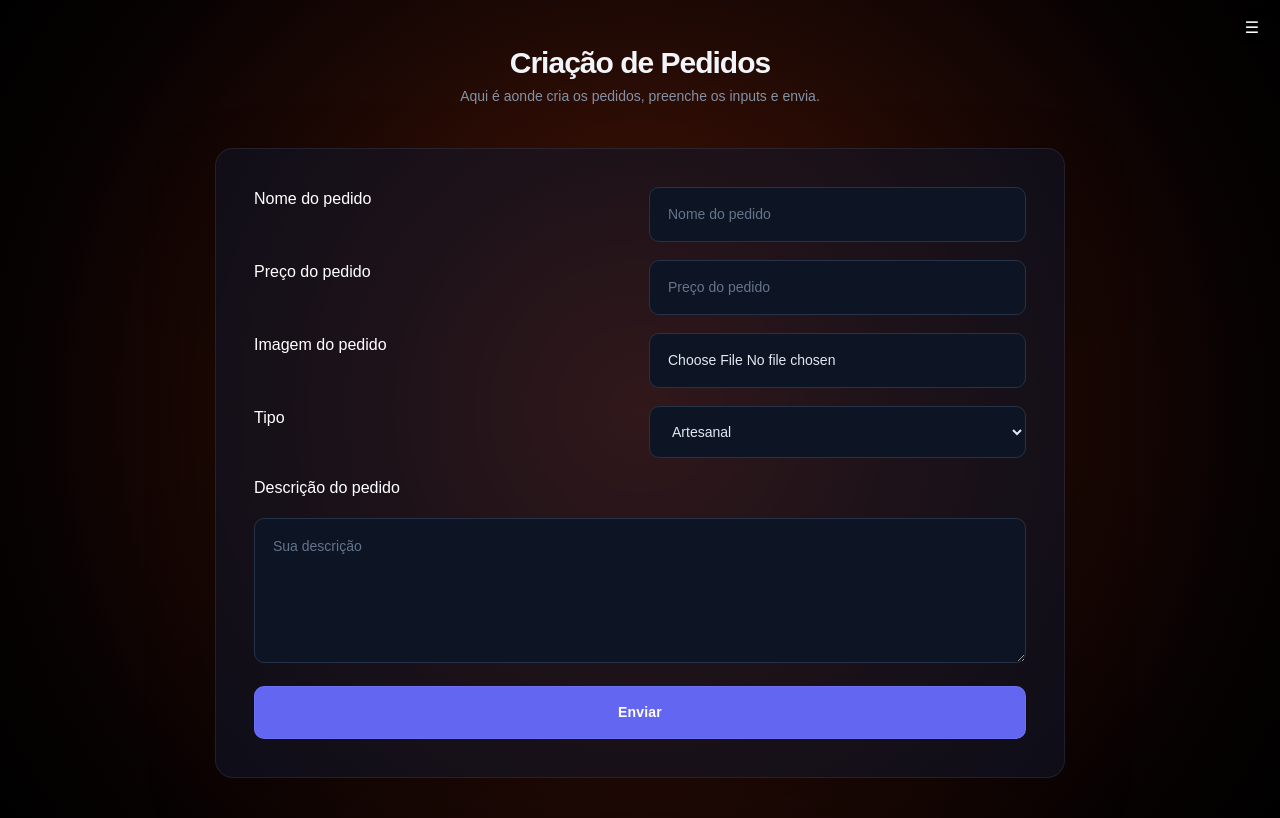
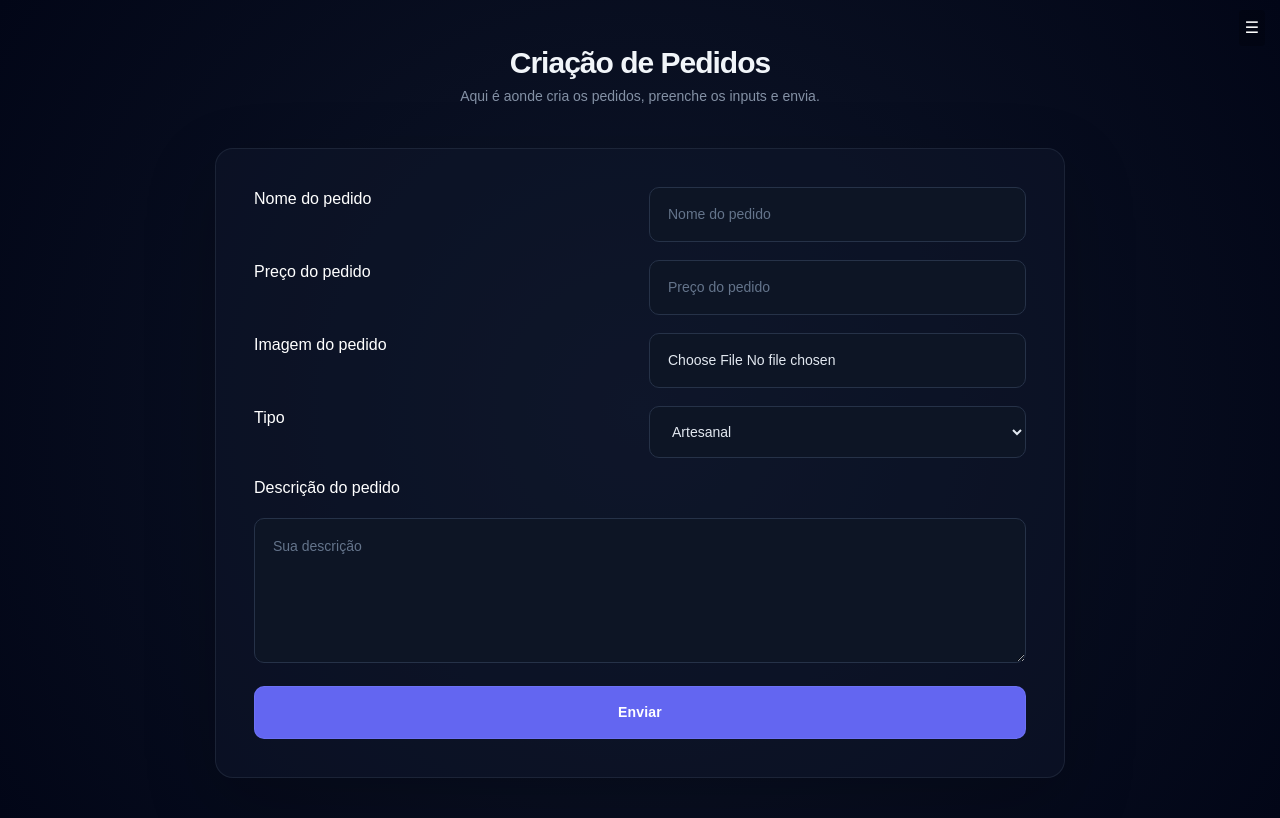
Before and after one commit to joaopedro236/Dashboard-Partiu-Burguer-, a React (Vite) app: page / in a window 1280 px wide. Built offline with nearby package versions, Linux system fonts and the light colour scheme; no server answers.

Commit message:
fix: update root

```diff
--- a/src/StylesGlobals/root.css
+++ b/src/StylesGlobals/root.css
@@ -1,10 +1,5 @@
 :root {
-  --bg-primary: radial-gradient(circle at center,
-      #5c1b08 0%,
-      #351006 30%,
-      #1c0804 55%,
-      #080202 80%,
-      #000000 100%);
+  --bg-primary: radial-gradient(circle at center, #0f172a 0%, #020617 100%);
   --white: #fff;
   --black: #000;
   --menu-color: rgba(30, 41, 59, 0.7);
```
